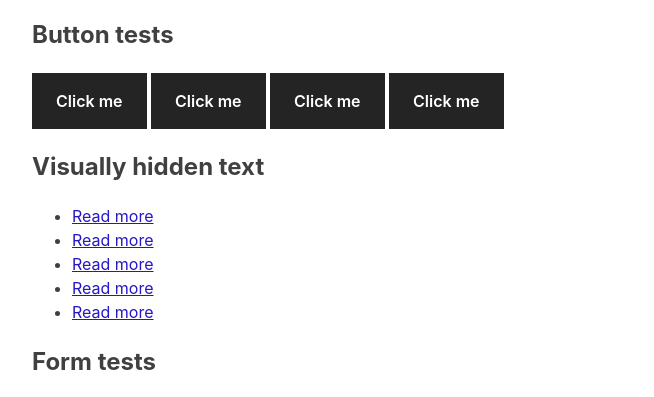
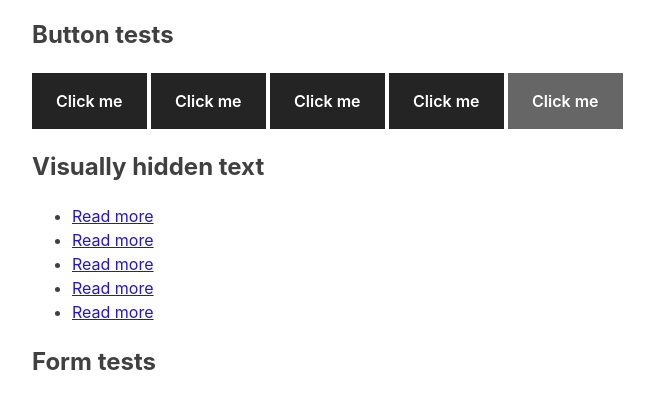
Before and after one commit to samikeijonen/tips-for-a11y, a plain HTML site: page index.html in a window 1280 px wide. Shown: the part 375-772 px from the top of the page, without its empty margins (72-726 px from the left). Drawn offline with Linux system fonts and the light colour scheme; a script that the page names is missing.

Commit message:
Add disabled button.

```diff
--- a/index.html
+++ b/index.html
@@ -31,6 +31,7 @@
       <div class="button" tabindex="0">Click me</div>
       <a href="#" class="button">Click me</a>
       <button class="button">Click me</button>
+      <button class="button" disabled>Click me</button>
 
       <h2>Visually hidden text</h2>
       <ul>
```
